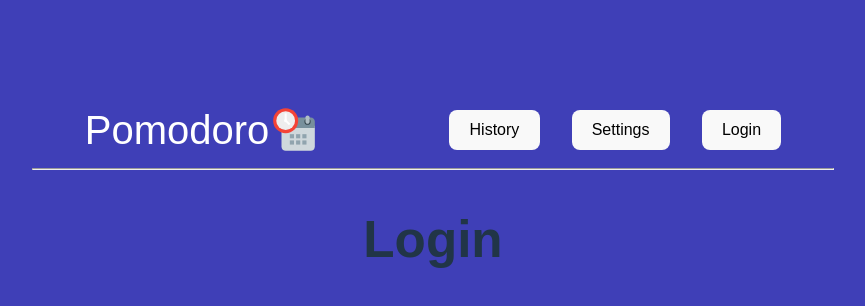
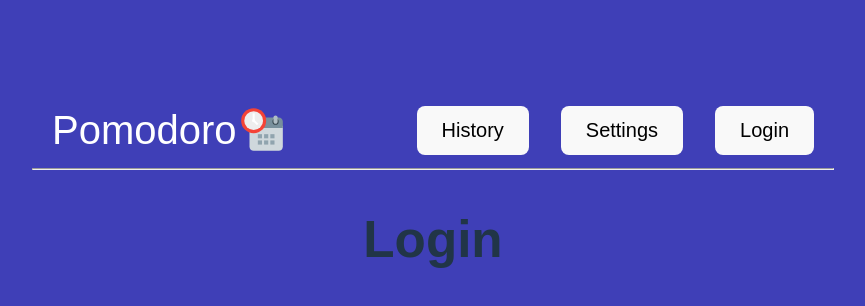
Before and after one commit to qwer030413/Pomodoro, a React (Vite) app in the folder PomodoroProject/vite-project/: page /pages/Login.ts in a window 1280 px wide. Shown: the top 306 px of the page, without its empty margins (207-1072 px from the left). Built offline with nearby package versions, Linux system fonts and the light colour scheme; a web font is replaced by a local one.

Commit message:
fixing tabs

```diff
--- a/PomodoroProject/vite-project/src/components/Tabs/tabs.css
+++ b/PomodoroProject/vite-project/src/components/Tabs/tabs.css
@@ -166,3 +166,7 @@
     mix-blend-mode:exclusion;
 
 }
+
+.selected{
+    margin-bottom: 20px;
+}
--- a/PomodoroProject/vite-project/src/components/Tabs/tabs.tsx
+++ b/PomodoroProject/vite-project/src/components/Tabs/tabs.tsx
@@ -3,7 +3,16 @@ import './tabs.css';
 import { Link } from 'react-router-dom';
 import { FcOvertime } from "react-icons/fc";
 import {motion} from 'framer-motion';
+import { useState } from "react";
 export default function Tabs(){
+    let initialTabs = [
+        {id: 1, name: "History", address: "/pages/History.ts"},
+        {id: 2, name: "Settings", address: "/pages/Settings.ts"},
+        {id: 3, name: "Login", address: "/pages/Login.ts"}
+    ]
+    const [tabs, setTabs] = useState(initialTabs);
+
+
     return(
         <>
         <nav className="tab">
@@ -28,9 +37,11 @@ export default function Tabs(){
 
 
             <div className="buttonContainer">
-                <TabButton text="History" address="/pages/History.ts"/>
-                <TabButton text="Settings" address="/pages/Settings.ts"/>
-                <TabButton text="Login" address="/pages/Login.ts"/>
+
+
+                {tabs.map((tab:any) => (
+                    <TabButton text = {tab.name} address={tab.address} />
+                ))}
 
             </div>
 
--- a/PomodoroProject/vite-project/src/components/ToDoList/todolist.tsx
+++ b/PomodoroProject/vite-project/src/components/ToDoList/todolist.tsx
@@ -1,4 +1,4 @@
-import { ReactElement, ReactNode } from "react";
+import { ReactElement, ReactNode, useEffect } from "react";
 import './todolist.css'
 import ToDoButton from "../buttons/todoButton";
 import { useState } from "react"
@@ -11,13 +11,17 @@ import EditButton from "../buttons/editButton";
 import toast, { Toaster } from 'react-hot-toast';
 import ClearButton from "../buttons/ClearButton";
 
+
 export default function ToDoList() : ReactElement{
     const [newToDo, setNewToDo] = useState([] as any);
     const [newInput, setNewInput] = useState('');
     const [newEdit, setNewEdit] = useState('');
     const [currentid, setid] = useState(0);
     const [currentTask, setCurrentTask] = useState("Select a Task!");
-    const [taskIndicator, setTaskIndicator] = useState(null);
+    const [taskIndicator, setTaskIndicator] = useState(-1);
+    const [taskCompleteClass, setTaskCompleteClass] = useState("todoItems workingon");
+
+
     function add(input : string)
     {
         setNewToDo([
@@ -25,7 +29,6 @@ export default function ToDoList() : ReactElement{
             {id: currentid, todo: input, completed: false, editing: false, workingOn: false}
         ]);
         setid(currentid => currentid + 1);
-        console.log(currentid);
     }
     const handleRemoveItem = (id: number) => {
         setNewToDo(newToDo.filter((item: { id: number; }) => item.id !== id))
@@ -45,17 +48,22 @@ export default function ToDoList() : ReactElement{
 
     function completeclick(id:number){
 
-        setNewToDo(newToDo.map(td => td.id === id ? {...td, completed: !td.completed} : td))
+        setNewToDo(newToDo.map(td => td.id === id ? {...td, completed: !td.completed, workingOn: !td.workingOn} : td))
+        setTaskIndicator(-1);
+        setTaskCompleteClass("todoItems");
 
 
     }
     function curtask(id:number, task:string)
     {
-        setNewToDo(newToDo.map(td => td.id === id ? {...td, workingOn: !td.workingOn} : td));
+        setNewToDo(
+            newToDo.map(td =>
+            td.id === id ? {...td, workingOn: !td.workingOn} : {...td, workingOn: false}));
+
+        setCurrentTask(task);
+        setTaskCompleteClass("todoItems workingon")
 
 
-        setTaskIndicator(id);
-        setCurrentTask(task);
     }
 
     function editclick(id:number){
@@ -81,7 +89,17 @@ export default function ToDoList() : ReactElement{
         }
     }
 
+    useEffect(() => {
+        if(newToDo.filter((td: { workingOn: boolean; }) => td.workingOn === true).length == 0)
+        {
+            setTaskIndicator(-1);
 
+        }
+        else{
+            setTaskIndicator(1);
+
+        }
+      },[newToDo.filter((td: { workingOn: boolean; }) => td.workingOn === true).length]);
 
 
     return(
@@ -90,7 +108,7 @@ export default function ToDoList() : ReactElement{
 
             <div className="ToDoConent">
                 <div className="todoForm">
-                    <h1 className="todotitle"> <h1 className="currentTask">Current Task:</h1> {currentTask}</h1>
+                    <h1 className="todotitle"> <p className="currentTask">Current Task:</p> {(taskIndicator < 0? ("Select A Task!"):(currentTask))}</h1>
                     <hr className="todoDivider"/>
 
                     <div className="addbar">
@@ -116,7 +134,11 @@ export default function ToDoList() : ReactElement{
                     td.editing === true ?
                     (
                         <div className="addbar">
-                        <input id = "edit" type="text" required={true} placeholder="Edit Task..." className="editinput" onChange={(e) => setNewEdit(e.target.value)}></input>
+                        <motion.input id = "edit" type="text" required={true} placeholder="Edit Task..." className="editinput" onChange={(e) => setNewEdit(e.target.value)}
+                        initial = {{opacity:0, y: -20}}
+                        animate = {{opacity:1, y: 0}}
+                        transition={{duration:0.5, type: "spring", stiffness: 400, damping: 17}}
+                        ></motion.input>
                         {EditButton(() => editclick(td.id), "Cancel")}
                         {EditButton(() => edit(td.id), "Done")}
 
@@ -126,13 +148,9 @@ export default function ToDoList() : ReactElement{
 
                     :(
                         <motion.div
-                        className={td.id == taskIndicator?  "todoItems workingon":"todoItems" }
+                        className={td.workingOn == true?  taskCompleteClass:"todoItems" }
 
                         key={td.id}
-                        variants={{
-                            before:{opacity:0, marginTop:0},
-
-                        }}
                         initial = {{opacity:0, y: -20}}
                         animate = {{opacity:1, y: 0}}
                         transition={{duration:0.5, type: "spring", stiffness: 600, damping: 13}}
--- a/PomodoroProject/vite-project/src/components/buttons/ClearButton.tsx
+++ b/PomodoroProject/vite-project/src/components/buttons/ClearButton.tsx
@@ -15,6 +15,10 @@ export default function ClearButton(event: any, text:string):ReactElement{
          whileTap={{
             scale:1,
          }}
+
+        initial = {{opacity:0, y: -20}}
+        animate = {{opacity:1, y: 0}}
+
         transition={{ type: "spring", stiffness: 400, damping: 17 }}
         className="ClearBtn"
         type="submit"
--- a/PomodoroProject/vite-project/src/components/buttons/buttons.css
+++ b/PomodoroProject/vite-project/src/components/buttons/buttons.css
@@ -43,3 +43,8 @@
     justify-content: center;
     height: 50px;
 }
+
+.TabButton{
+    font-size: 20px;
+
+}
--- a/PomodoroProject/vite-project/src/components/buttons/editButton.tsx
+++ b/PomodoroProject/vite-project/src/components/buttons/editButton.tsx
@@ -5,6 +5,10 @@ import './buttons.css'
 export default function EditButton(event: any, text:string):ReactElement{
     return(
         <motion.button
+
+        initial = {{opacity:0, y: -20}}
+        animate = {{opacity:1, y: 0}}
+        transition={{type: "spring", stiffness: 400, damping: 17 }}
         whileHover={{
             scale: 1.1,
             textShadow: "0px 0px 8px rgb(255, 255, 255)",
@@ -12,7 +16,6 @@ export default function EditButton(event: any, text:string):ReactElement{
          whileTap={{
             scale:1,
          }}
-        transition={{ type: "spring", stiffness: 400, damping: 17 }}
         className={text === "Done"? "editbtn":"cancelbtn"}
         type="submit"
         onClick={event}
--- a/PomodoroProject/vite-project/src/components/buttons/tabbtn.tsx
+++ b/PomodoroProject/vite-project/src/components/buttons/tabbtn.tsx
@@ -1,6 +1,6 @@
 import { ReactElement } from 'react';
 import { Link } from 'react-router-dom';
-
+import {motion} from 'framer-motion'
 
 
 interface tabbtn {
@@ -23,7 +23,20 @@ const TabButton = (t: tabbtn) : ReactElement=>{
 
     return(
         <Link to ={t.address}>
-        <button>{t.text}</button>
+        <motion.button
+        className='TabButton'
+        whileHover={{
+            y:-10,
+
+            textShadow: "0px 0px 8px rgb(255, 255, 255)",
+
+         }}
+         whileTap={{
+           scale:0.9,
+
+         }}
+        transition={{duration:0.5, type: "spring", stiffness: 600, damping: 13}}
+        >{t.text}</motion.button>
         </Link>
 
     );
```
